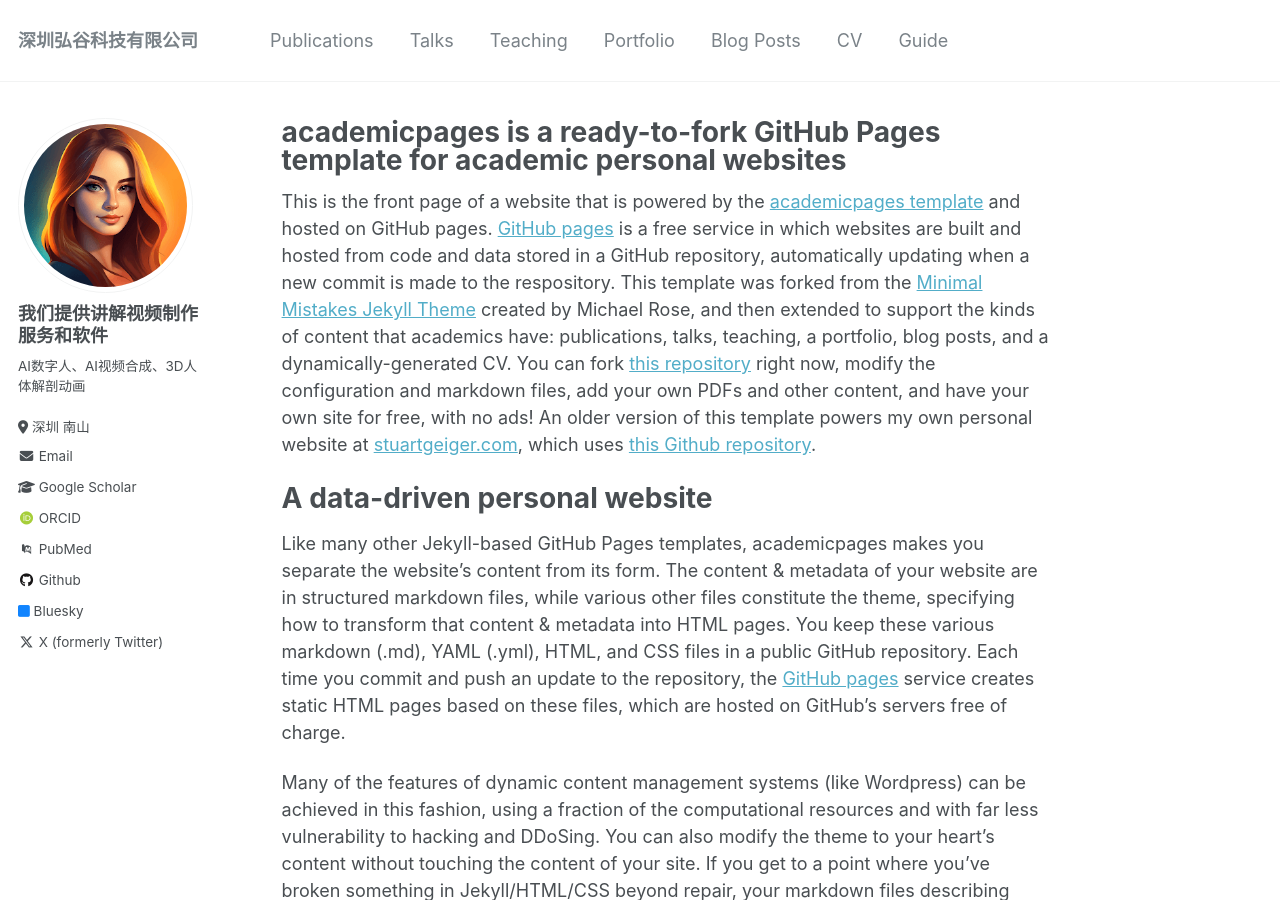
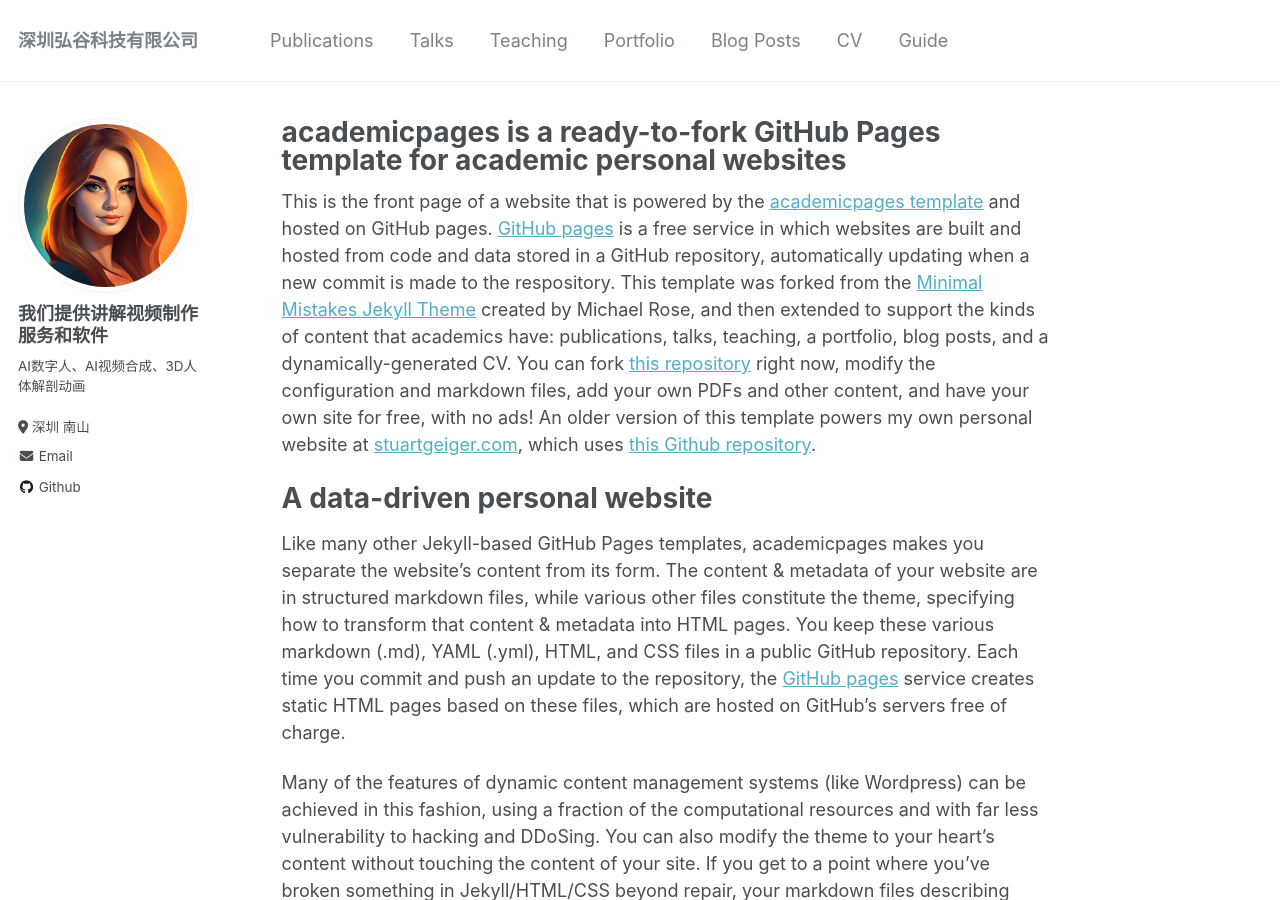
Before and after one commit to bloomv/bloomv, a Jekyll site: the page built from _pages/about.md, in a window 1280 px wide and 900 px high. Built offline with Jekyll 4.4.1, drawn with Linux system fonts in a browser that asks for light colours; some web fonts are replaced; part of the change alters nothing that is shown.

Commit message:
Update _config.yml

```diff
--- a/_config.yml
+++ b/_config.yml
@@ -32,22 +32,22 @@ author:
 
   # Academic websites
   arxiv            : # URL - Update with the correct link to your profile
-  googlescholar    : "https://scholar.google.com/citations?user=PS_CX0AAAAAJ"
+  googlescholar    : # "https://scholar.google.com/citations?user=PS_CX0AAAAAJ"
   impactstory      : # URL
-  orcid            : "http://orcid.org/yourorcidurl"
-  pubmed           : "https://www.ncbi.nlm.nih.gov/pubmed/?term=john+snow"
+  orcid            : # "http://orcid.org/yourorcidurl"
+  pubmed           : # "https://www.ncbi.nlm.nih.gov/pubmed/?term=john+snow"
   researchgate     : # URL
 
   # Repositories and software development
   bitbucket        : # Username - Update with your username on the site
   codepen          : # Username
   dribbble         : # Username
-  github           : "academicpages"
+  github           : "bloomv"
   kaggle           : # Username
   stackoverflow    : # User number or user number and name (i.e., use "1" or "1/jeff-atwood")
 
   # Social media
-  bluesky          : "bsky.app" # Replace this with you Bluesky username
+  bluesky          : # "bsky.app" # Replace this with you Bluesky username
   facebook         : # Username
   flickr           : # Username
   foursquare       : # Username
@@ -64,7 +64,7 @@ author:
   steam            : # Username
   telegram         : # URL
   tumblr           : # Username
-  twitter          : "UniofOxford"  # Replace this with your X / Twitter handle
+  twitter          : # "UniofOxford"  # Replace this with your X / Twitter handle
   vine             : # Username
   weibo            : # Username
   wikipedia        : # Username
```
